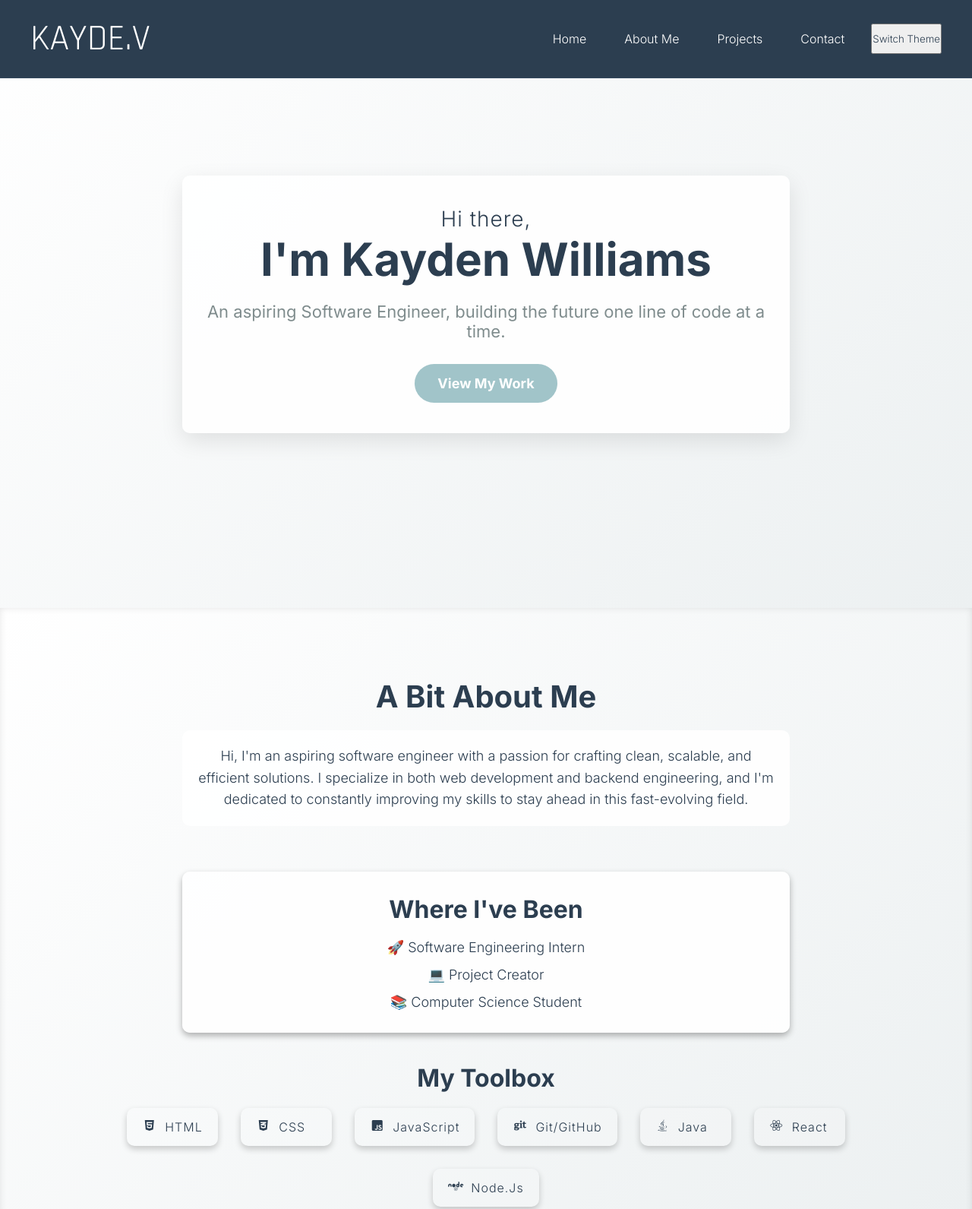
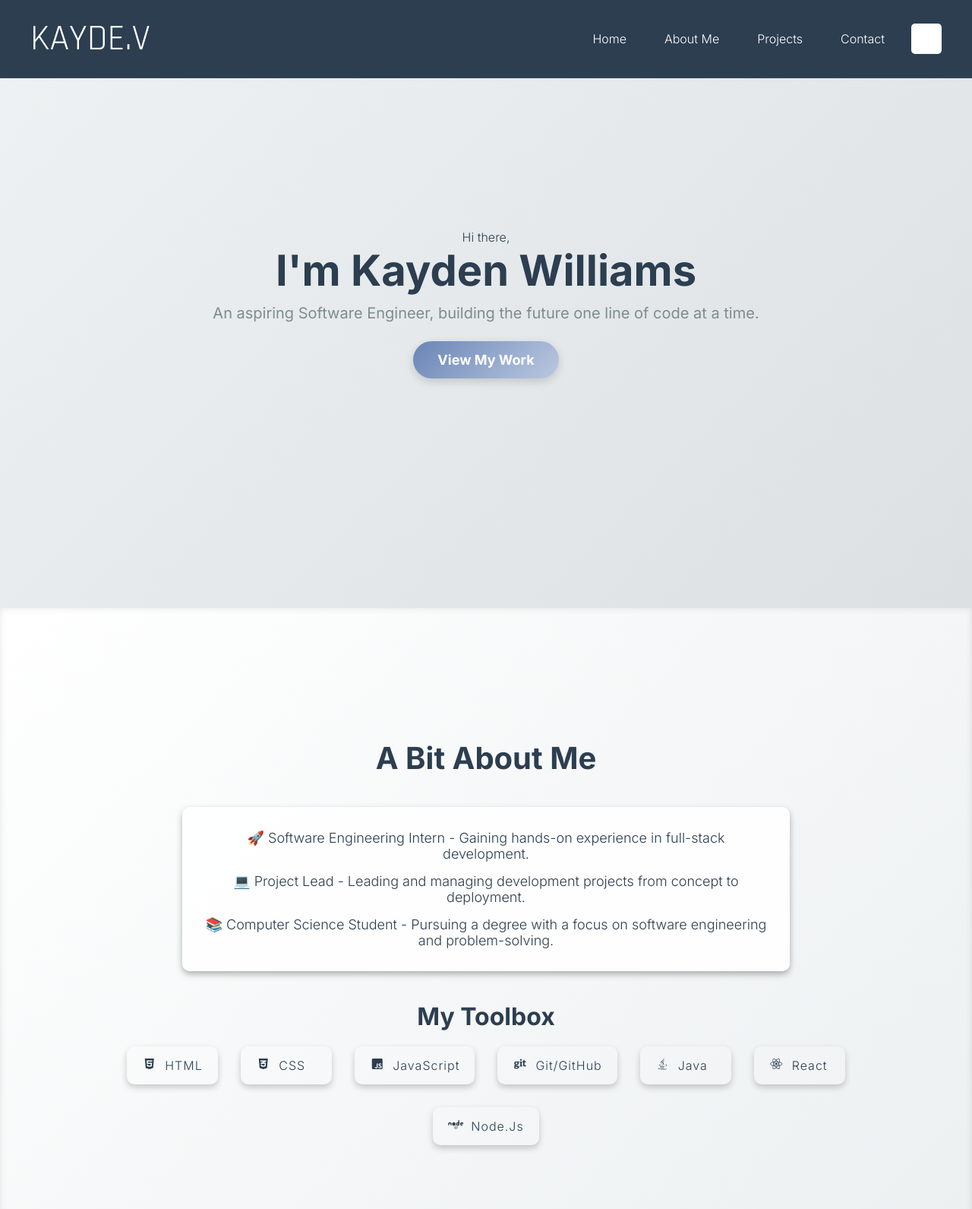
Before and after one commit to kaydenwilliams/Kayden-Williams-Portfolio, a plain HTML site: page index.html in a window 1280 px wide. Shown: the top 1591 px of the page at 76% size. Drawn offline with Linux system fonts and the light colour scheme.

Commit message:
a lot of tweaks. (still need to fix toggle slider)

```diff
--- a/dark.css
+++ b/dark.css
@@ -52,6 +52,22 @@ nav {
   color: #a1c4c9;
 }
 
+/* Light/Dark Mode Toggle */
+#themeToggle {
+  padding: 10px 20px;
+  font-size: 16px;
+  background-color: rgba(255, 255, 255, 0.1);
+  color: #ffffff;
+  border: none;
+  border-radius: 5px;
+  cursor: pointer;
+  transition: background 0.3s ease;
+}
+
+#themeToggle:hover {
+  background-color: rgba(255, 255, 255, 0.2);
+}
+
 /* Sections - Full Screen */
 section {
   height: 100vh;
@@ -64,65 +80,53 @@ section {
 
 /* Home Section */
 #home {
-  background: linear-gradient(135deg, rgba(15, 15, 15, 1) 0%, rgba(30, 30, 30, 1) 100%);
+  background: linear-gradient(135deg, #0f0f0f 0%, #1e1e1e 100%);
   display: flex;
   justify-content: center;
   align-items: center;
   color: #fff;
-  padding: 0 20px;
+  padding: 60px 20px;
+  min-height: 100vh;
 }
 
-.home-container {
-  max-width: 800px;
-  padding: 40px 30px;
-  background-color: rgba(0, 0, 0, 0.7);
-  border-radius: 10px;
-  box-shadow: 0 10px 30px rgba(0, 0, 0, 0.4);
-}
-
-.home-container h {
-  font-size: 28px;
-  font-weight: 300;
-  letter-spacing: 1px;
+/* Heading Styles */
+.home-container h1 {
+  font-size: 56px;
+  font-weight: 700;
   margin-bottom: 10px;
-  color: #bbb;
-}
-
-.home-container h1 {
-  font-size: 60px;
-  font-weight: 700;
-  margin-bottom: 15px;
-  color: #a1c4c9;
+  color: #79aeb7;
 }
 
 .home-container h6 {
-  font-size: 22px;
+  font-size: 20px;
   font-weight: 400;
-  margin-top: 20px;
-  color: #ddd;
+  margin-bottom: 25px;
+  color: #ccc;
 }
 
+/* Button Styles */
 .home-button {
-  background-color: #a1c4c9;
+  background: linear-gradient(135deg, #79aeb7 0%, #567d85 100%);
   color: #fff;
-  padding: 15px 30px;
+  padding: 14px 32px;
   font-size: 18px;
   font-weight: 600;
   border: none;
   border-radius: 30px;
   cursor: pointer;
-  margin-top: 30px;
-  transition: 0.3s ease-in-out;
+  transition: all 0.3s ease-in-out;
+  box-shadow: 0 4px 12px rgba(0, 0, 0, 0.3);
 }
 
 .home-button:hover {
-  background-color: #88a4a9;
-  transform: scale(1.05);
+  background: linear-gradient(135deg, #5e8f97 0%, #3e6067 100%);
+  transform: translateY(-2px);
+  box-shadow: 0 6px 16px rgba(0, 0, 0, 0.5);
 }
 
 /* About Section */
 #about {
-  background: linear-gradient(135deg, rgba(18, 18, 18, 1) 0%, rgba(30, 30, 30, 1) 100%);
+  background: linear-gradient(135deg, #0f0f0f 0%, #1e1e1e 100%);
   display: flex;
   flex-direction: column;
   align-items: center;
@@ -148,18 +152,6 @@ section {
   font-weight: 700;
   margin-bottom: 20px;
   color: #a1c4c9;
-  text-align: center;
-}
-
-.about-content {
-  font-size: 18px;
-  line-height: 1.6;
-  color: #ddd;
-  max-width: 800px;
-  margin: 0 auto 40px;
-  padding: 20px;
-  background-color: rgba(255, 255, 255, 0.1);
-  border-radius: 10px;
 }
 
 /* Experience Section */
@@ -174,13 +166,6 @@ section {
   max-width: 800px;
   margin-left: auto;
   margin-right: auto;
-}
-
-.experience h2 {
-  font-size: 32px;
-  font-weight: 700;
-  margin-bottom: 20px;
-  color: #a1c4c9;
 }
 
 .experience-list {
@@ -260,7 +245,7 @@ section {
 
 /* Projects Section */
 #projects {
-  background: linear-gradient(135deg, rgba(20, 20, 20, 1) 0%, rgba(30, 30, 30, 1) 100%);
+  background: linear-gradient(135deg, #0f0f0f 0%, #1e1e1e 100%);
   display: flex;
   flex-direction: column;
   align-items: center;
@@ -324,7 +309,7 @@ section {
 
 /* Contact Section */
 #contact {
-  background: linear-gradient(135deg, rgba(20, 20, 20, 1) 0%, rgba(30, 30, 30, 1) 100%);
+  background: linear-gradient(135deg, #0f0f0f 0%, #1e1e1e 100%);
   display: flex;
   flex-direction: column;
   align-items: center;
@@ -339,11 +324,11 @@ section {
 }
 
 .contact-card {
-  background-color: rgba(255, 255, 255, 0.1);
   padding: 30px;
   width: 400px;
+  background-color: rgba(255, 255, 255, 0.1);
   border-radius: 10px;
-  box-shadow: 0 4px 10px rgba(255, 255, 255, 0.1);
+  box-shadow: 0 4px 8px rgba(0, 0, 0, 0.3);
   display: flex;
   flex-direction: column;
   align-items: center;
--- a/index.html
+++ b/index.html
@@ -30,7 +30,7 @@
         <a class="nav-links" href="#about">About Me</a>
         <a class="nav-links" href="#projects">Projects</a>
         <a class="nav-links" href="#contact">Contact</a>
-        <button id="themeToggle">Switch Theme</button>
+        <button id="themeToggle"></button>
       </nav>
     </header>
 
@@ -50,20 +50,12 @@
 
     <section id="about">
       <h1 class="about-title">A Bit About Me</h1>
-      <p class="about-content">
-          Hi, I'm an aspiring software engineer with a passion for crafting clean,
-          scalable, and efficient solutions. I specialize in both web development and
-          backend engineering, and I'm dedicated to constantly improving my skills to
-          stay ahead in this fast-evolving field.
-      </p>
-
       <div class="experience">
-          <h2>Where I've Been</h2>
-          <div class="experience-list">
-              <p>🚀 Software Engineering Intern</p>
-              <p>💻 Project Creator</p>
-              <p>📚 Computer Science Student</p>
-          </div>
+        <div class="experience-list">
+            <p>🚀 Software Engineering Intern - Gaining hands-on experience in full-stack development.</p>
+            <p>💻 Project Lead - Leading and managing development projects from concept to deployment.</p>
+            <p>📚 Computer Science Student - Pursuing a degree with a focus on software engineering and problem-solving.</p>
+        </div>
       </div>
 
       <div class="toolbox-container">
@@ -135,8 +127,6 @@
       </div>
     </section>
   </body>
-</html>
-
 
     <section id="contact">
       <h1 class="contact-title">Let's Connect</h1>
--- a/light.css
+++ b/light.css
@@ -52,6 +52,22 @@ nav {
   color: #a1c4c9;
 }
 
+/* Light/Dark Mode Toggle */
+#themeToggle {
+  padding: 10px 20px;
+  font-size: 16px;
+  background-color: #ffffff;
+  color: #2c3e50;
+  border: none;
+  border-radius: 5px;
+  cursor: pointer;
+  transition: background 0.3s ease;
+}
+
+#themeToggle:hover {
+  background-color: #dee1e1;
+}
+
 /* Sections - Full Screen */
 section {
   height: 100vh;
@@ -60,66 +76,52 @@ section {
   align-items: center;
   text-align: center;
   padding: 40px;
-  background-color: #ffffff;
-  color: #2c3e50;
 }
 
 /* Home Section */
 #home {
-  background: linear-gradient(135deg, #ffffff 0%, #ecf0f1 100%);
+  background: linear-gradient(135deg, #eef2f3 0%, #dce0e3 100%);
   display: flex;
   justify-content: center;
   align-items: center;
   color: #2c3e50;
-  padding: 0 20px;
+  padding: 60px 20px;
+  min-height: 100vh;
 }
 
-.home-container {
-  max-width: 800px;
-  padding: 40px 30px;
-  background-color: rgba(255, 255, 255, 0.9);
-  border-radius: 10px;
-  box-shadow: 0 10px 30px rgba(0, 0, 0, 0.1);
-}
-
-.home-container h {
-  font-size: 28px;
-  font-weight: 300;
-  letter-spacing: 1px;
+/* Heading Styles */
+.home-container h1 {
+  font-size: 56px;
+  font-weight: 700;
   margin-bottom: 10px;
   color: #2c3e50;
 }
 
-.home-container h1 {
-  font-size: 60px;
-  font-weight: 700;
-  margin-bottom: 15px;
-  color: #2c3e50;
-}
-
 .home-container h6 {
-  font-size: 22px;
+  font-size: 20px;
   font-weight: 400;
-  margin-top: 20px;
+  margin-bottom: 25px;
   color: #7f8c8d;
 }
 
+/* Button Styles */
 .home-button {
-  background-color: #a1c4c9;
+  background: linear-gradient(135deg, #6a85b6 0%, #bac8e0 100%);
   color: #fff;
-  padding: 15px 30px;
+  padding: 14px 32px;
   font-size: 18px;
   font-weight: 600;
   border: none;
   border-radius: 30px;
   cursor: pointer;
-  margin-top: 30px;
-  transition: 0.3s ease-in-out;
+  transition: all 0.3s ease-in-out;
+  box-shadow: 0 4px 12px rgba(0, 0, 0, 0.15);
 }
 
 .home-button:hover {
-  background-color: #88a4a9;
-  transform: scale(1.05);
+  background: linear-gradient(135deg, #5a75a6 0%, #a9bbd8 100%);
+  transform: translateY(-2px);
+  box-shadow: 0 6px 16px rgba(0, 0, 0, 0.2);
 }
 
 /* About Section */
@@ -152,17 +154,6 @@ section {
   color: #2c3e50;
 }
 
-.about-content {
-  font-size: 18px;
-  line-height: 1.6;
-  color: #2c3e50;
-  max-width: 800px;
-  margin: 0 auto 40px;
-  padding: 20px;
-  background-color: rgba(255, 255, 255, 0.9);
-  border-radius: 10px;
-}
-
 /* Experience Section */
 .experience {
   margin-top: 20px;
@@ -175,13 +166,6 @@ section {
   max-width: 800px;
   margin-left: auto;
   margin-right: auto;
-}
-
-.experience h2 {
-  font-size: 32px;
-  font-weight: 700;
-  margin-bottom: 20px;
-  color: #2c3e50;
 }
 
 .experience-list {
@@ -273,7 +257,6 @@ section {
   font-weight: 700;
   margin-bottom: 30px;
   color: #2c3e50;
-  text-align: center;
 }
 
 .project-container {
@@ -282,7 +265,6 @@ section {
   gap: 20px;
   max-width: 1000px;
   width: 100%;
-  padding: 0 20px;
 }
 
 .project-card {
@@ -293,7 +275,6 @@ section {
   backdrop-filter: blur(10px);
   transition: 0.3s ease-in-out;
   text-align: center;
-  color: #2c3e50;
 }
 
 .project-card:hover {
@@ -305,7 +286,6 @@ section {
   font-size: 22px;
   font-weight: 600;
   margin-bottom: 10px;
-  color: #2c3e50;
 }
 
 .links {
@@ -344,11 +324,11 @@ section {
 }
 
 .contact-card {
-  background-color: rgba(255, 255, 255, 0.9);
   padding: 30px;
   width: 400px;
+  background-color: rgba(255, 255, 255, 0.9);
   border-radius: 10px;
-  box-shadow: 0 4px 10px rgba(255, 255, 255, 0.1);
+  box-shadow: 0 4px 8px rgba(0, 0, 0, 0.3);
   display: flex;
   flex-direction: column;
   align-items: center;
@@ -361,3 +341,27 @@ section {
   font-weight: 400;
   color: #2c3e50
 }
+
+.contact-info i {
+  margin-right: 10px;
+  font-size: 20px;
+  color: #2c3e50;
+}
+
+.social-links {
+  display: flex;
+  gap: 15px;
+  margin-top: 10px;
+}
+
+.social-links a {
+  text-decoration: none;
+  color: #2c3e50;
+  font-size: 22px;
+  transition: 0.3s ease-in-out;
+}
+
+.social-links a:hover {
+  color: #a1c4c9;
+  transform: scale(1.1);
+}
--- a/script.js
+++ b/script.js
@@ -1,15 +1,13 @@
 document.addEventListener("DOMContentLoaded", () => {
-    const themeToggle = document.getElementById("themeToggle"); // Corrected ID
+    const themeToggle = document.getElementById("themeToggle");
     const themeStylesheet = document.getElementById("themeStylesheet");
 
-    // Check localStorage for a saved theme
     const savedTheme = localStorage.getItem("theme");
     if (savedTheme) {
         themeStylesheet.href = savedTheme;
     }
 
     themeToggle.addEventListener("click", () => {
-        // Determine current theme correctly
         const isLight = themeStylesheet.href.endsWith("light.css");
         const newTheme = isLight ? "dark.css" : "light.css";
 
```
